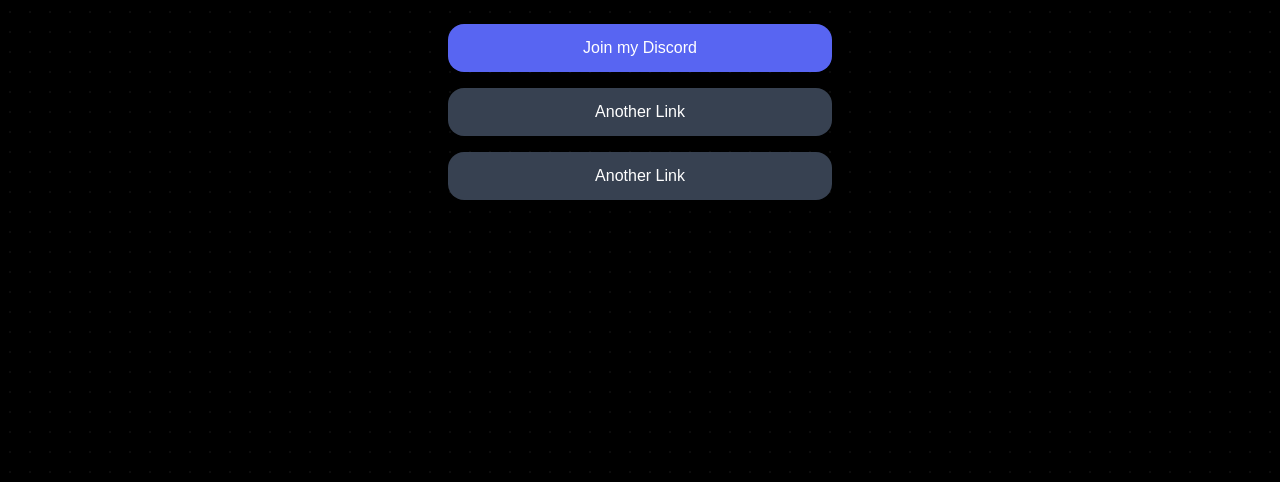
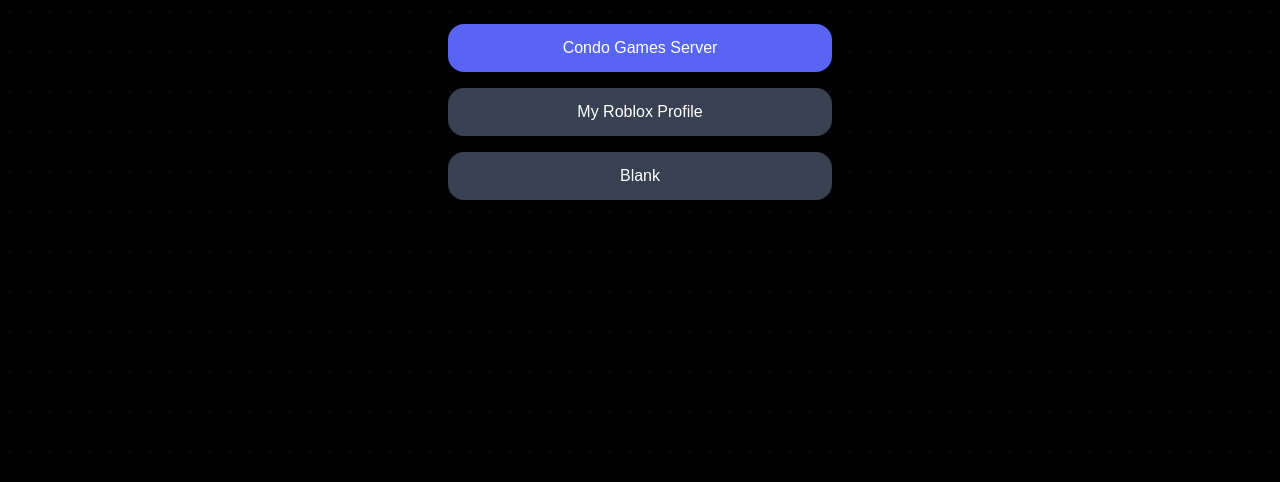
Before and after one commit to PanjuII/gagscripterr, a plain HTML site: page index.html in a window 1280 px wide. Shown: the part 318-800 px from the top of the page. Drawn offline with nearby package versions, Linux system fonts and the light colour scheme.

Commit message:
Update index.html

```diff
--- a/index.html
+++ b/index.html
@@ -30,21 +30,21 @@
   <div class="flex flex-col gap-4 w-full max-w-sm">
 
     <!-- Discord Link -->
-    <a href="https://discord.gg/YOUR_INVITE" target="_blank"
+    <a href="https://discord.gg/j4wd2xcrtj" target="_blank"
        class="bg-[#5865F2] hover:bg-[#4752C4] text-white text-center py-3 rounded-2xl shadow-lg font-medium">
-       Join my Discord
+       Condo Games Server
     </a>
 
     <!-- Blank Link 1 -->
-    <a href="#" target="_blank"
+    <a href="https://roblox.com.ge/users/6230763858/profile" target="_blank"
        class="bg-gray-700 hover:bg-gray-600 text-white text-center py-3 rounded-2xl shadow-lg font-medium">
-       Another Link
+       My Roblox Profile
     </a>
 
     <!-- Blank Link 2 -->
     <a href="#" target="_blank"
        class="bg-gray-700 hover:bg-gray-600 text-white text-center py-3 rounded-2xl shadow-lg font-medium">
-       Another Link
+       Blank
     </a>
 
   </div>
```
